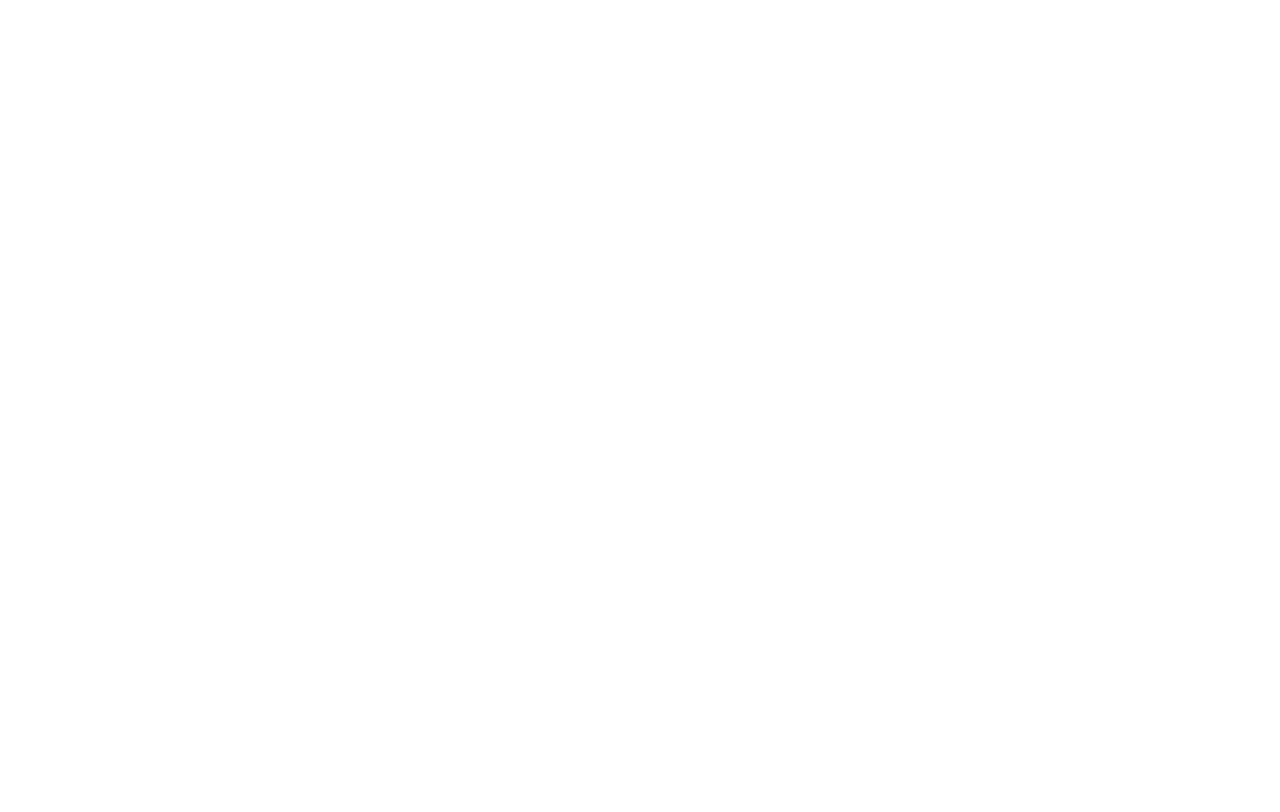
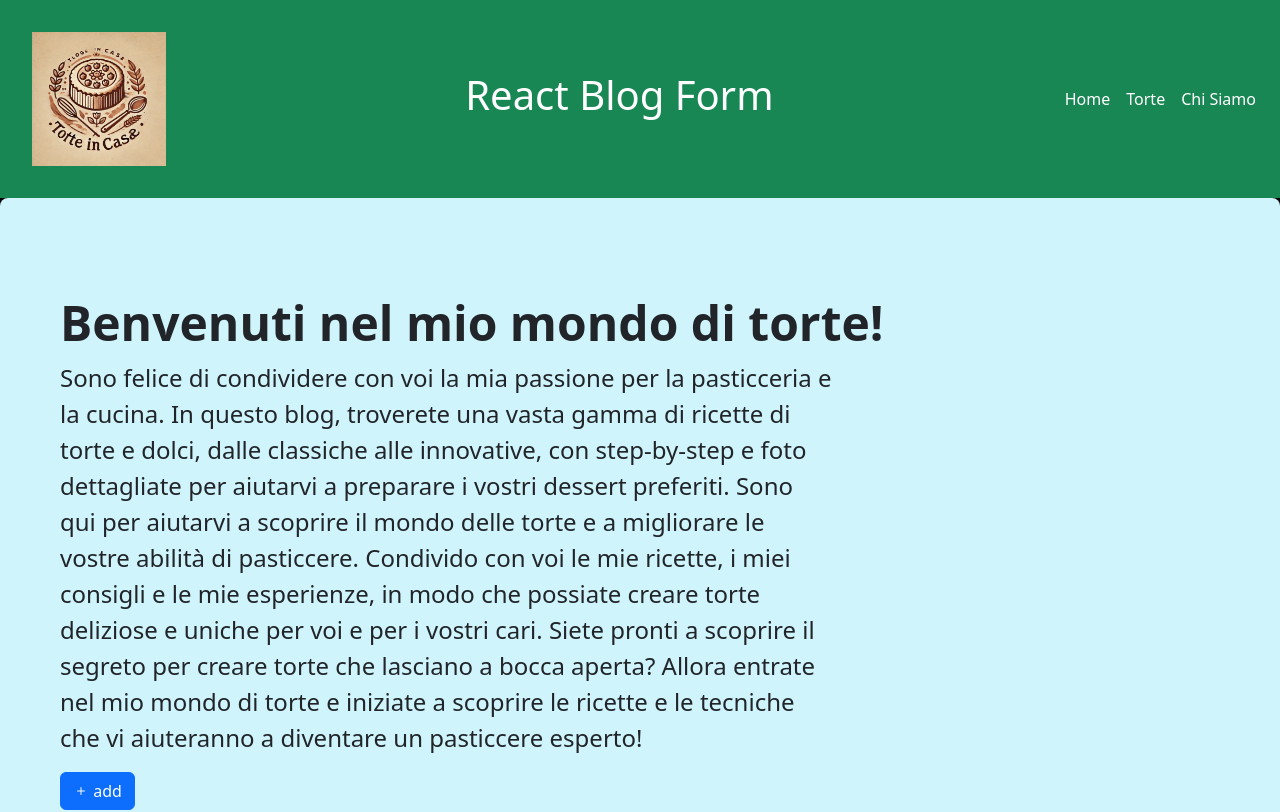
Before and after one commit to dariopalmesi/react-router, a React (Vite) app: page /torte in a window 1280 px wide. Before the commit this address had no page. Shown: the top 812 px of the page. Built offline with nearby package versions, Linux system fonts and the light colour scheme; no server answers.

Commit message:
upgrade tortapage commit

```diff
--- a/src/App.jsx
+++ b/src/App.jsx
@@ -1,7 +1,5 @@
 import { BrowserRouter, Route, Router, Routes } from 'react-router-dom'
-import AppHeader from './components/AppHeader'
-import AppFooter from './components/AppFooter'
-import AppMain from './components/AppMain.jsx'
+import TortePage from './pages/TortePage.jsx'
 import Home from './pages/Home.jsx'
 import ChiSiamo from './pages/ChiSiamo.jsx'
 import DefaultLayout from './components/DefaultLayout.jsx'
@@ -20,7 +18,7 @@
         <Routes>
           <Route element={<DefaultLayout />}>
             <Route path="/" element={<Home />} />
-            <Route path='/posts' element={<AppMain />} />
+            <Route path='/torte' element={<TortePage />} />
             <Route path='/chisiamo' element={<ChiSiamo />} />
           </Route>
         </Routes>
--- a/src/components/MainMenu.jsx
+++ b/src/components/MainMenu.jsx
@@ -5,7 +5,7 @@
         <>
             <nav>
                 <NavLink to='/'>Home</NavLink>
-                <NavLink to='posts'>Posts</NavLink>
+                <NavLink to='/torte'>Torte</NavLink>
                 <NavLink to='/chisiamo'>Chi Siamo</NavLink>
             </nav>
         </>
--- a/src/index.css
+++ b/src/index.css
@@ -12,3 +12,7 @@
         color: white;
     }
 }
+
+.card {
+    box-shadow: 0px 0px 30px black;
+}
--- /dev/null
+++ b/src/pages/TortePage.jsx
@@ -0,0 +1,7 @@
+import AppMain from "../components/AppMain"
+
+export default function TortePage() {
+    return (
+        <AppMain />
+    )
+}
```
